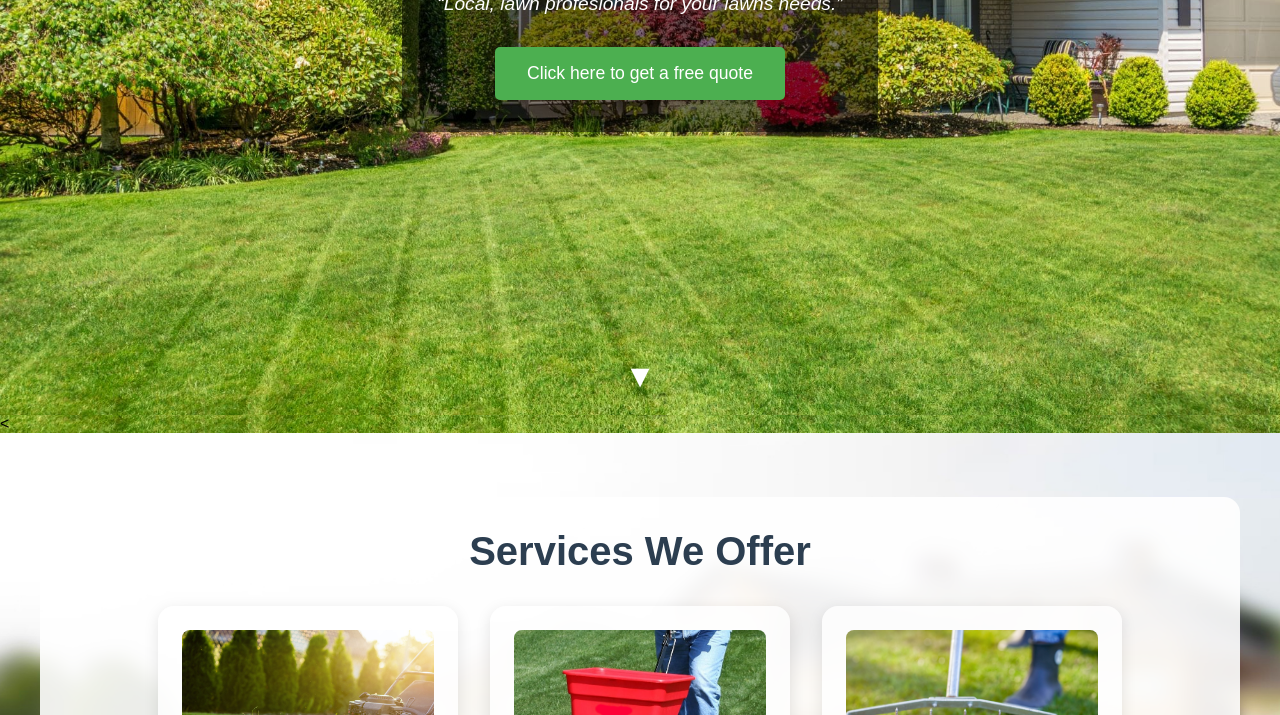
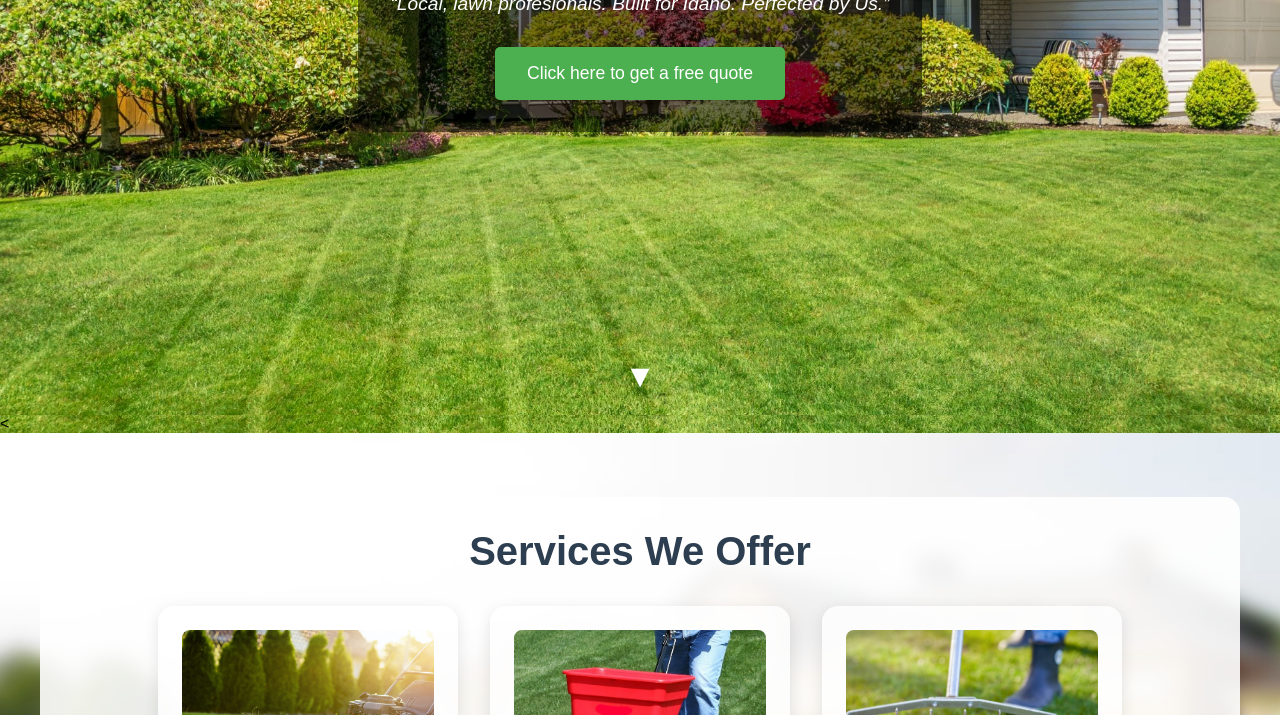
Before and after one commit to barraged/LawnCarePlus, a plain HTML site: page index.html in a window 1280 px wide. Shown: the part 385-1100 px from the top of the page. Drawn offline with Linux system fonts and the light colour scheme.

Commit message:
Update index.html

```diff
--- a/index.html
+++ b/index.html
@@ -11,7 +11,7 @@
   <section id="hero">
     <div class="overlay">
       <h1>Idaho Lawn Care+</h1>
-      <p class="motto">“Local, lawn profesionals for your lawns needs.”</p>
+      <p class="motto">“Local, lawn profesionals. Built for Idaho. Perfected by Us.”</p>
       <a href="quote.html" class="cta-button">Click here to get a free quote</a>
     </div>
     <a href="#quote" class="scroll-down">&#x25BC;</a>
```
